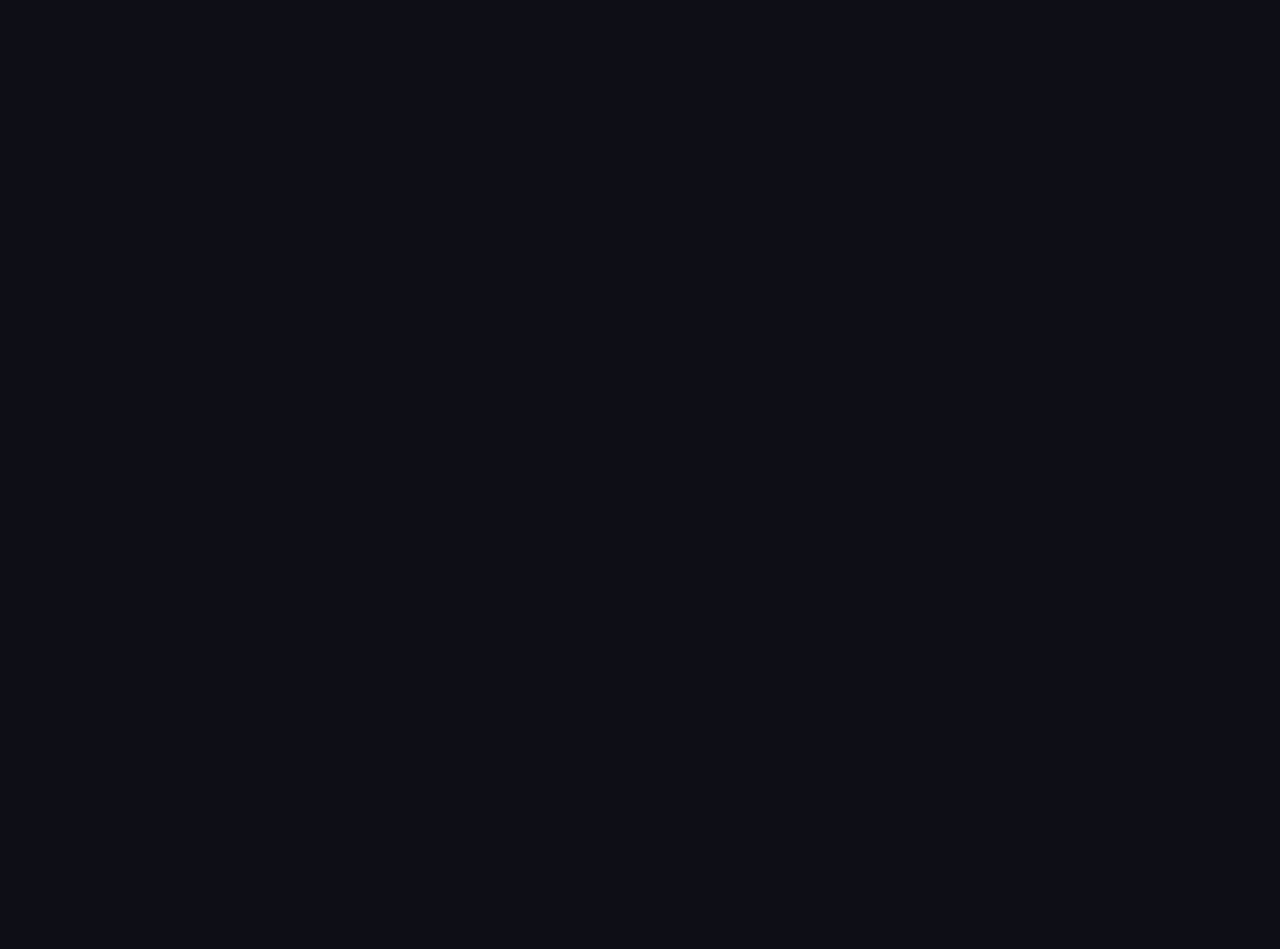
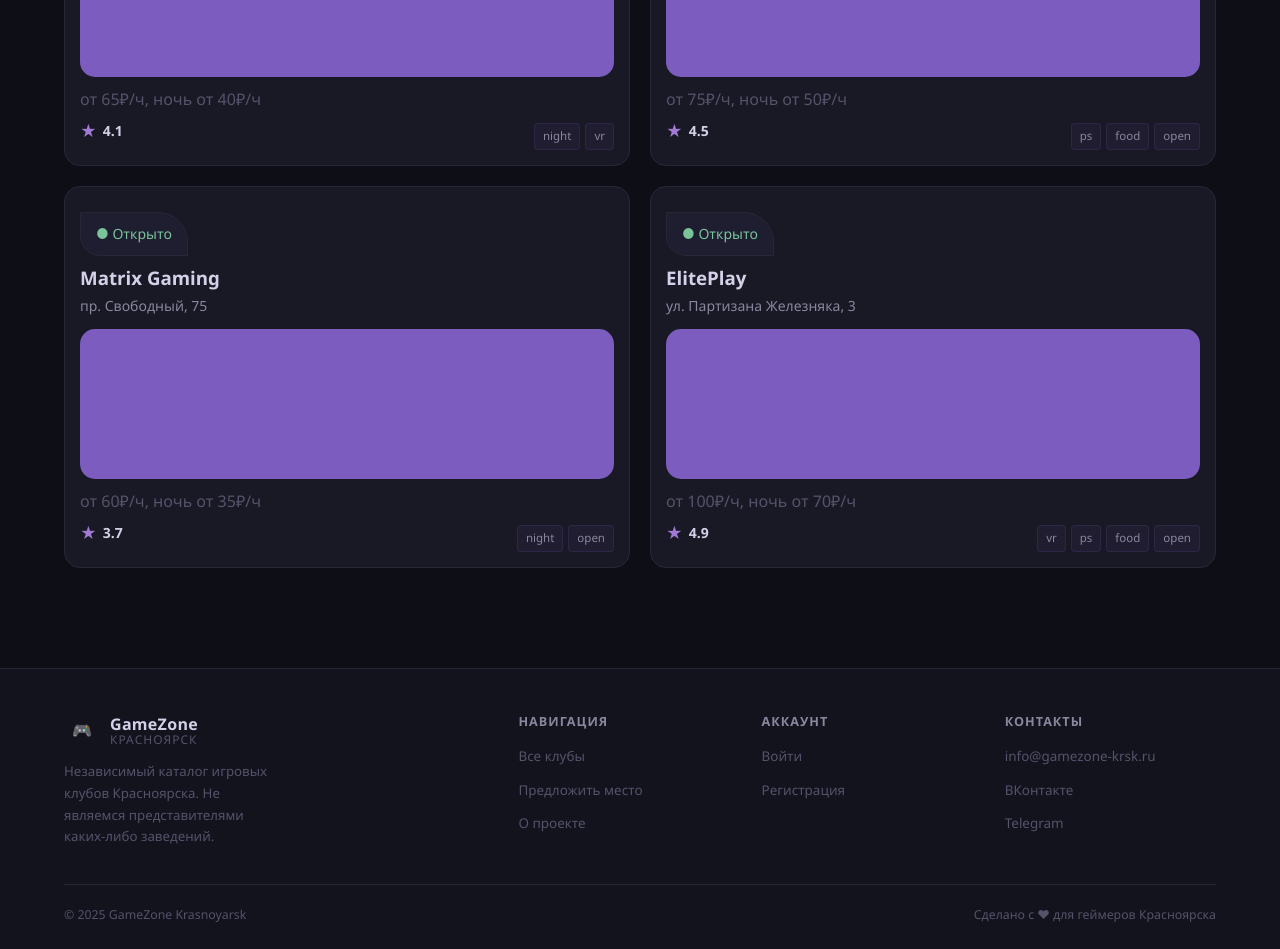
Before and after one commit to bruhanovaolga940-cmd/GameZone, a React (Vite) app: page /Clubs in a window 1280 px wide. Shown: the part 800-1749 px from the top of the page. Before the commit the page ends 800 px from the top, so only its background shows below. Built offline with nearby package versions, Linux system fonts and the light colour scheme.

Commit message:
add styles to club cards

```diff
--- a/src/App.jsx
+++ b/src/App.jsx
@@ -9,6 +9,7 @@ import Login from "./pages/Login.jsx";
 import Registration from "./pages/Registration.jsx";
 import Clubs from "./pages/Clubs.jsx";
 import ClubDetailPage from "./pages/ClubDetaiPage.jsx";
+import Footer from "./assets/components/footer/Footer.jsx";
 
 function App() {
 
@@ -28,6 +29,7 @@ function App() {
 
 
         </Routes>
+        <Footer />
       </Router>
       </div>
   )
--- a/src/assets/club/ClubCard.jsx
+++ b/src/assets/club/ClubCard.jsx
@@ -1,39 +1,66 @@
 import { NavLink } from "react-router-dom";
 import "../club/club.css";
 
- const ClubCard=({id, name})=> {
+ const ClubCard=({id, name, desc, address, rating, isOpen, tag, price})=> {
 
     return (
-        // <div className="club-card" onClick={handleClick}>
+        <NavLink to={`/ClubDetailPage/${id}`}>
+     {/* <div className="club-card">
 
-        //     <div className="club-card-body">
+         <div className="club-card-body">
 
-        //         <h3 className="club-name">{club.name}</h3>
-        //         <div className="club-address">{club.address}</div>
-        //         <p className="club-desc">{club.desc}</p>
+             <h3 className="club-name">{name}</h3>
+             <div className="club-address">{address}</div>
+             <p className="club-desc">{desc}</p>
 
-        //         <div className="club-meta">
-        //             <div className="rating">
-        //                 <span style={{ color: "var(--star)" }}>★</span>
-        //                 <span className="rating-value">{club.rating}</span>
-        //             </div>
-        //             <span className={`badge ${club.isOpen ? "badge-open" : "badge-closed"}`}>
-        //                 {club.isOpen ? "● Открыто" : "● Закрыто"}
-        //             </span>
-        //         </div>
+                <div className="club-meta">
+                    <div className="rating">
+                        <span style={{ color: "var(--star)" }}>★</span>
+                        <span className="rating-value">{club.rating}</span>
+                    </div>
+                    <span className={`badge ${club.isOpen ? "badge-open" : "badge-closed"}`}>
+                        {club.isOpen ? "● Открыто" : "● Закрыто"}
+                    </span>
+                </div>
 
-        //         <div className="club-tags">
-        //             {club.tags.map(tag => (
-        //                 <span key={tag} className="tag">{tag}</span>
-        //             ))}
-        //         </div>
-
-        //     </div>
+             <div className="club-tags">
+                 {club.tags.map(tag => (
+                   <span key={tag} className="tag">{tag}</span>
+                 ))}
+             </div>
+            </div>
+            </div> */}
 
 
-        <NavLink to={`/ClubDetailPage/${id}`}>
 
-                <h1>{name}</h1>
+            <div className="club-card">
+                <div className={`badge ${isOpen ? "badge-open" : "badge-closed"}`}>
+                    <p className={`middle-text ${isOpen ? "badge-open" : "badge-closed"}`}>{isOpen ? "● Открыто" : "● Закрыто"}</p>
+                </div>
+
+                <div className="club-card-body">
+                    <h3 className="club-name">{name}</h3>
+                    <div className="club-address middle-text">{address}</div>
+                    <div className="card-img"></div>
+                    <span class="price">{price}</span>
+
+                    <div className="club-meta">
+
+                        <div className="rating">
+                            <span className="stars">★</span>
+                            <span className="rating-value middle-text">{rating}</span>
+                        </div>
+                        <div className="club-tags">
+                            {tag.map(tag => (
+                            <span key={tag} className="tag">{tag}</span>
+                            ))}
+                        </div>
+
+                    </div>
+
+
+                </div>
+            </div>
         </NavLink>
     )
 }
--- a/src/assets/club/club.css
+++ b/src/assets/club/club.css
@@ -6,60 +6,51 @@
     cursor: pointer;
     transition: all var(--tr);
     position: relative;
+    height: 100%;
+    padding: 15px;
 }
-
+.card-img{
+    width: 100%;
+    height: 150px;
+    background: var(--accent-purple);
+    margin: 10px 0;
+    border-radius: 15px;
+}
 .club-card:hover {
     border-color: var(--border-hover);
     background: var(--bg-card-hover);
     transform: translateY(-3px);
     box-shadow:
         0 8px 32px rgba(0, 0, 0, 0.38),
-        0 0 0 1px rgba(124, 92, 191, 0.14);
+        0 0 0 1px #7c5cbf24;
 }
 
-.club-card-image {
-    height: 170px;
-    background: linear-gradient(
-        135deg,
-        #181628 0%,
-        #181f30 50%,
-        #181828 100%
-    );
-    position: relative;
-    display: flex;
-    align-items: center;
-    justify-content: center;
-    overflow: hidden;
+.badge{
+    margin: 10px 0;
+    padding: 10px 15px;
+    background-color: var(--bg-card-hover);
+    width: fit-content;
+    border: 1px var(--border) solid;
+      border-top-right-radius: 30px;
+  border-bottom-left-radius: 20px;
 }
 
-.club-card-image::before {
-    content: '';
-    position: absolute;
-    inset: 0;
-    background: linear-gradient(
-        135deg,
-        rgba(124, 92, 191, 0.07),
-        rgba(74, 111, 165, 0.07)
-    );
+.badge-open{
+    color: var(--open-color);
 }
-
-.club-card-icon {
-    font-size: 2.8rem;
-    opacity: 0.35;
-    position: relative;
-    z-index: 1;
+.badge-closed{
+    color: var(--closed-color);
 }
-
-.card-badges {
+/* .card-badges {
     position: absolute;
     top: 11px;
     left: 11px;
     display: flex;
     gap: 5px;
     z-index: 2;
-}
+} */
 
-.fav-btn {
+/* .fav-btn {
     position: absolute;
     top: 9px;
     right: 9px;
@@ -79,28 +70,28 @@
     z-index: 2;
     line-height: 1;
     padding: 0;
-}
-
+} */
+/*
 .fav-btn:hover,
 .fav-btn.active {
     color: var(--accent-purple-lg);
     border-color: var(--accent-purple);
     background: rgba(124, 92, 191, 0.22);
-}
+} */
 
-.club-card-body {
+/* .club-card-body {
     padding: 16px;
-}
+    border: 1px var(--border) solid;
+    border-radius: 20px;
+} */
 
 .club-name {
-    font-size: 1.02rem;
     font-weight: 600;
     margin-bottom: 5px;
     color: var(--text-primary);
 }
 
 .club-address {
-    font-size: 0.8rem;
     color: var(--text-secondary);
     margin-bottom: 11px;
 }
@@ -119,13 +110,11 @@
 
 .stars {
     color: var(--star);
-    font-size: 0.85rem;
     letter-spacing: 1px;
     line-height: 1;
 }
 
 .rating-value {
-    font-size: 0.85rem;
     font-weight: 600;
     color: var(--text-primary);
 }
@@ -136,7 +125,6 @@
 }
 
 .price {
-    font-size: 0.8rem;
     color: var(--text-muted);
 }
 
--- /dev/null
+++ b/src/assets/components/footer/Footer.jsx
@@ -0,0 +1,51 @@
+import { NavLink } from "react-router-dom";
+
+const Footer = () => {
+    return (
+       <footer class="footer">
+        <div class="container">
+            <div class="footer-grid">
+                <div class="footer-brand">
+                    <a href="#" class="logo">
+                        <div class="logo-icon">🎮</div>
+                        <div class="logo-text">
+                            <span class="logo-title">GameZone</span>
+                            <span class="logo-sub small-text">Красноярск</span>
+                        </div>
+                    </a>
+                    <p>Независимый каталог игровых клубов Красноярска. Не являемся представителями каких-либо заведений.</p>
+                </div>
+                <div class="footer-col">
+                    <h4>Навигация</h4>
+                    <ul class="footer-links">
+                        <li><a href="#clubs">Все клубы</a></li>
+                        <li><a href="#suggest">Предложить место</a></li>
+                        <li><a href="#about">О проекте</a></li>
+                    </ul>
+                </div>
+                <div class="footer-col">
+                    <h4>Аккаунт</h4>
+                    <ul class="footer-links">
+                        <li><NavLink to="/Login">Войти</NavLink></li>
+                        <li><NavLink to="/Registration">Регистрация</NavLink></li>
+                    </ul>
+                </div>
+                <div class="footer-col">
+                    <h4>Контакты</h4>
+                    <ul class="footer-links">
+                        <li><a href="mailto:info@gamezone-krsk.ru">info@gamezone-krsk.ru</a></li>
+                        <li><a href="#">ВКонтакте</a></li>
+                        <li><a href="#">Telegram</a></li>
+                    </ul>
+                </div>
+            </div>
+            <div class="footer-bottom">
+                <span>© 2025 GameZone Krasnoyarsk</span>
+                <span>Сделано с ❤ для геймеров Красноярска</span>
+            </div>
+        </div>
+    </footer>
+     );
+}
+
+export default Footer;
--- a/src/pages/ClubDetaiPage.jsx
+++ b/src/pages/ClubDetaiPage.jsx
@@ -4,7 +4,7 @@ import { clubs } from "../assets/helpers/ClubList.jsx";
 const ClubDetailPage=()=> {
     const { id }      = useParams();
     const navigate    = useNavigate();
-    const club = clubs[id];
+    const club = clubs.find(c => c.id === Number(id));
 
     // Ищем клуб по id
     // id из useParams — строка, club.id — число, поэтому Number(id)
--- a/src/pages/Clubs.jsx
+++ b/src/pages/Clubs.jsx
@@ -5,17 +5,23 @@ const Clubs=()=> {
     return (
         <div className="container">
 
-            <h1 style={{ margin: "32px 0 24px" }}>
-                Игровые клубы Красноярска
-            </h1>
 
+<h1 style={{ margin: "32px 0 24px" }}>
+                Игровые клубы Красноярска</h1>
             {/* Рендерим карточку для каждого клуба */}
             <div className="clubs-grid">
+
                 {clubs.map(club => (
                     <ClubCard key={club.id}
                     club={club}
                     id={club.id}
                     name={club.name}
+                    desc={club.desc}
+                    address={club.address}
+                    rating={club.rating}
+                    isOpen={club.isOpen}
+                    tag={club.tags}
+                    price={club.price}
                     />
                 ))}
             </div>
--- a/src/styles/App.css
+++ b/src/styles/App.css
@@ -39,6 +39,7 @@
 
 html {
     scroll-behavior: smooth;
+    min-height: 100vh;
 }
 
 body {
@@ -48,11 +49,16 @@ body {
     line-height: 1.6;
     min-height: 100vh;
     font-size: 16px;
+    box-sizing: border-box;
+}
+#root {
+	min-height: 100vh;
 }
 .App{
 	min-height: 100vh;
 	display: flex;
 	flex-direction: column;
+
 }
 a {
     color: var(--accent-purple-lg);
@@ -83,6 +89,9 @@ h2 {
 }
 .small-text{
     font-size: 12px;
+}
+.middle-text{
+    font-size: 14px;
 }
 
 /* btn */
@@ -140,6 +149,65 @@ h2 {
 
 .clubs-grid {
     display: grid;
-    grid-template-columns: repeat(auto-fill, minmax(310px, 1fr));
+    grid-template-columns: repeat(auto-fill, minmax(400px, 1fr));
     gap: 20px;
+    padding-bottom: 100px;
 }
+.footer {
+    background: var(--bg-secondary);
+    border-top: 1px solid var(--border);
+    padding: 44px 0 24px;
+    margin-top: auto;;
+}
+
+.footer-grid {
+    display: grid;
+    grid-template-columns: 2fr 1fr 1fr 1fr;
+    gap: 32px;
+    margin-bottom: 36px;
+}
+
+.footer-brand p {
+    font-size: 0.83rem;
+    color: var(--text-muted);
+    margin-top: 12px;
+    line-height: 1.65;
+    max-width: 210px;
+}
+
+.footer-col h4 {
+    font-size: 0.79rem;
+    text-transform: uppercase;
+    letter-spacing: 1px;
+    color: var(--text-secondary);
+    margin-bottom: 14px;
+    font-weight: 600;
+}
+
+.footer-links {
+    display: flex;
+    flex-direction: column;
+    gap: 8px;
+}
+
+.footer-links a {
+    font-size: 0.84rem;
+    color: var(--text-muted);
+    transition: color var(--tr);
+}
+
+.footer-links a:hover {
+    color: var(--accent-purple-lg);
+}
+
+.footer-bottom {
+    padding-top: 20px;
+    border-top: 1px solid var(--border);
+    display: flex;
+    justify-content: space-between;
+    align-items: center;
+    font-size: 0.77rem;
+    color: var(--text-muted);
+    flex-wrap: wrap;
+    gap: 8px;
+}
```
